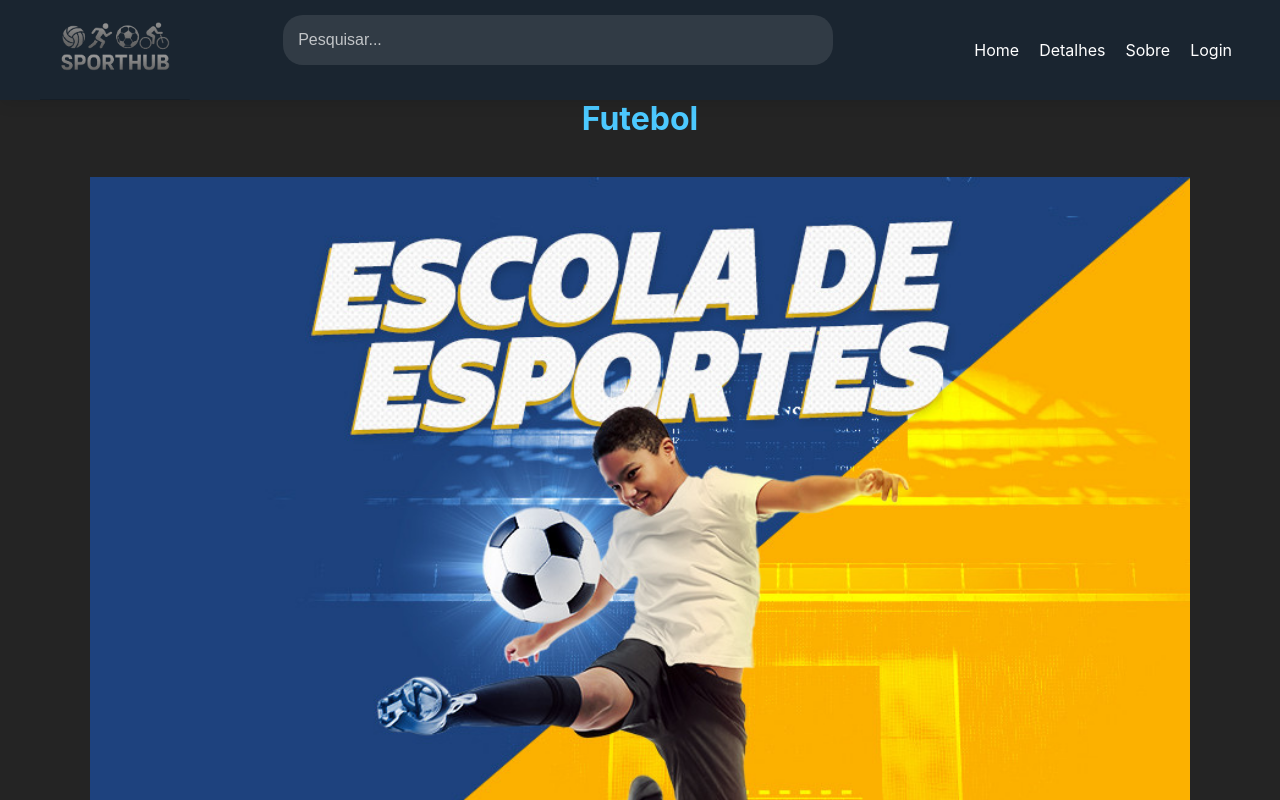
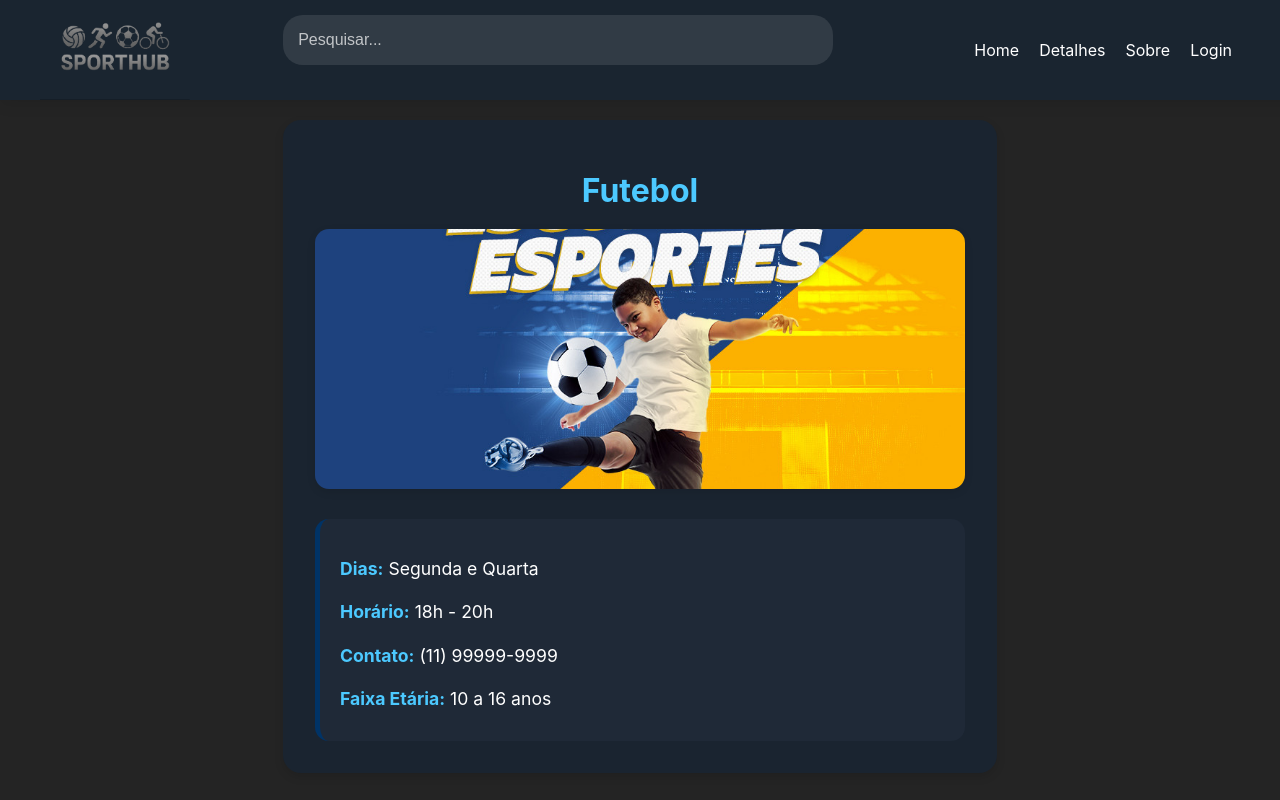
Before and after one commit to Daviferbox/SportHub, a React (Vite) app: page / in a window 1280 px wide. Both pictures are taken after a click on the element "Futebol". Shown: the top 800 px of the page. Built offline with nearby package versions, Linux system fonts and the light colour scheme.

Commit message:
estilização da página "Detalhes (containers dos eventos)"

```diff
--- a/src/App.tsx
+++ b/src/App.tsx
@@ -1,7 +1,7 @@
 import {  Routes, Route } from 'react-router-dom'
 import Home from './pages/home'
 import Login from './pages/login'
-import Detais from './pages/detais'
+import Detais from './pages/detalhes'
 import './App.css'
 import ListaCard from './components/ListaCard'
 import DetaisAll from './pages/detaisAll'
--- a/src/pages/detais.tsx
+++ b/src/pages/detalhes.tsx
@@ -2,6 +2,8 @@
 import { useLocation, useParams } from "react-router-dom";
 import NavBar from "../components/NavBar";
 import type { Card } from "../types/cards";
+import Footer from "../components/Footer";
+import "../styles/detalhes.css";
 
 interface DetalhesEsporte {
   dias: string;
@@ -21,7 +23,7 @@ const detalhesEsportes: Record<number, DetalhesEsporte> = {
 const Detalhes = () => {
   const { id } = useParams<{ id: string }>();
   const location = useLocation();
-  const esporte = location.state as Card; // tipando o que vem da Home
+  const esporte = location.state as Card;
   const info = detalhesEsportes[Number(id)];
 
   if (!esporte || !info) {
@@ -29,22 +31,26 @@ const Detalhes = () => {
   }
 
   return (
-    <div className="detalhes-page">
+    <div className="det-page">
       <NavBar />
 
-      <div className="detalhes-container">
-        <h1>{esporte.title}</h1>
-        <img src={esporte.img} alt={esporte.title} className="detalhes-image" />
+      <div className="det-container">
+        <div className="det-card">
+          <h1 className="det-title">{esporte.title}</h1>
 
-        <div className="detalhes-info">
-          <p><strong>Dias:</strong> {info.dias}</p>
-          <p><strong>Horário:</strong> {info.horario}</p>
-          <p><strong>Contato:</strong> {info.contato}</p>
-          <p><strong>Faixa Etária:</strong> {info.faixa}</p>
+          <img src={esporte.img} alt={esporte.title} className="det-image" />
+
+          <div className="det-info">
+            <p><strong>Dias:</strong> {info.dias}</p>
+            <p><strong>Horário:</strong> {info.horario}</p>
+            <p><strong>Contato:</strong> {info.contato}</p>
+            <p><strong>Faixa Etária:</strong> {info.faixa}</p>
+          </div>
         </div>
       </div>
+
+      <Footer />
     </div>
-
   );
 };
 
--- /dev/null
+++ b/src/styles/detalhes.css
@@ -0,0 +1,64 @@
+/* Página inteira */
+.det-page {
+
+  min-height: 100vh;
+  display: flex;
+  flex-direction: column;
+}
+
+/* Centraliza TODO o conteúdo */
+.det-container {
+  display: flex;
+  justify-content: center;
+  align-items: center;
+  padding: 120px 20px 40px;
+}
+
+/* Card principal */
+.det-card {
+  background: #1A2430;
+  width: 100%;
+  max-width: 650px;
+  padding: 32px;
+  border-radius: 18px;
+  box-shadow: 0px 4px 10px rgba(0,0,0,0.12);
+  text-align: center;
+}
+
+/* Título */
+.det-title {
+  font-size: 2rem;
+  font-weight: bold;
+  color: #4cc9ff;
+  margin-bottom: 20px;
+}
+
+/* Imagem */
+.det-image {
+  width: 100%;
+  max-height: 260px;
+  object-fit: cover;
+  border-radius: 14px;
+  margin-bottom: 24px;
+  box-shadow: 0px 3px 8px rgba(0,0,0,0.10);
+}
+
+/* Informações */
+.det-info {
+  text-align: left;
+  font-size: 1.1rem;
+  line-height: 1.6rem;
+  color: #ffffff;
+  background: #1f2937;
+  padding: 20px;
+  border-radius: 14px;
+  border-left: 5px solid #003366;
+}
+
+.det-info p {
+  margin-bottom: 10px;
+}
+
+.det-info strong {
+  color: #4cc9ff;
+}
```
